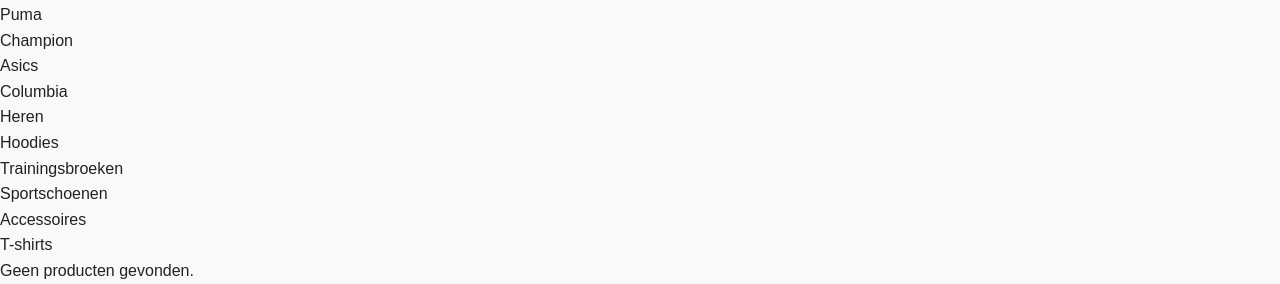
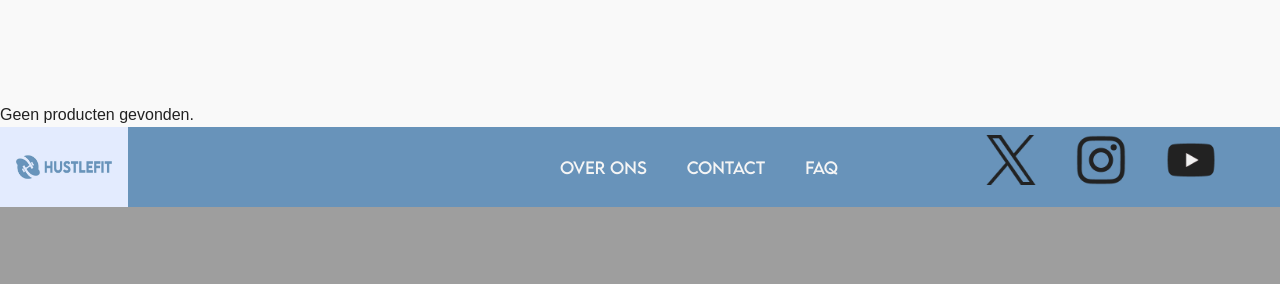
Before and after one commit to saied963/Nexus, a PHP site: page /netuxherenpagina/netux_herenpagina.php in a window 1280 px wide. Shown: the part 833-1117 px from the top of the page. After the commit the page ends 1040 px from the top, so only its background shows below. Run offline with PHP 8.4, Linux system fonts and the light colour scheme; data comes from the database, SQL or seed files in the repository; data that the repository does not hold is empty.

Commit message:
herenpagina is klaar

```diff
--- a/ProjectNETUX/netuxherenpagina/Netux.css
+++ b/ProjectNETUX/netuxherenpagina/Netux.css
@@ -301,11 +301,11 @@
 .footeritems-hustlefit {
     font-family: 'lemonmilkregular', sans-serif;
     display: flex;
-    gap: 5vh;  /* Space between list items */
+    gap: 5vh;
     padding: 0;
     color: #F5F5F5;
     list-style-type: none;
-    align-items: center; /* Aligns items vertically */
+    align-items: center;
 }
 
 .footeritems-hustlefit ul {
@@ -313,7 +313,7 @@
     gap: 5vh;
     padding: 0;
     list-style-type: none;
-    margin: 0; /* Remove unnecessary margin */
+    margin: 0;
     margin-left: 27em;
 }
 
@@ -321,7 +321,7 @@
     font-family: 'lemonmilkregular', sans-serif;
     color: #F5F5F5;
     list-style-type: none;
-    margin: 0; /* Remove margin-left: 27vw; to keep everything aligned */
+    margin: 0;
 }
 
 .sociaalmedia-footer {
@@ -334,13 +334,13 @@
 /* Social media iconen */
 .sociaalmedia-footer {
     display: flex;
-    gap: 1.5vw; /* Ruimte tussen de iconen */
-    justify-content: center; /* Houdt de iconen in het midden */
+    gap: 1.5vw;
+    justify-content: center;
     margin-top: 1vh;
     position: absolute; right: 5%;
 }
 
-/* Social media iconen styling */
+
 .sociaalmedia-footer img {
     width: 50px;
     height: 50px;
--- a/ProjectNETUX/netuxherenpagina/Netux.html
+++ b/ProjectNETUX/netuxherenpagina/Netux.html
@@ -20,7 +20,7 @@
             <li><a href="#">Nieuw</a></li>
         </ul>
         <div class="logos">
-            <!-- Voeg hier je logo's toe -->
+
             <img src="heart-removebg-preview.png" alt="favorieten" id="favorite_homepage" width="50px" height="50px"> <!--Meer navbar opties  om erop te klikken-->
             <img src="user_1077114__1_-removebg-preview.png" alt="gebruiker" id="user_homepage" width="50px" height="50px">
             <img src="bag_3502696-removebg-preview.png" alt="shoppingcart" id="shoppingcart_homepage" width="50px" height="50px">
@@ -33,7 +33,7 @@
             <p id="ctaa">10% Korting op alle t-shirts.</p>
          </div>
          </section>
-    <!-- Hero Section -->
+
     <section id="hero">
         <div class="hero-content">
             <h1>Upgrade Your Workout Gear</h1> <!--De header met een wijde foto erop en ook knop om te gaan starten met shoppen-->
@@ -42,7 +42,7 @@
         </div>
     </section>
 
-    <!-- Gear up Train harder section -->
+    <!-- Gear up Train harder -->
     <section id="Gear-up-Train-harder">
         <h2>Gear up. Train harder</h2>
 
--- /dev/null
+++ b/ProjectNETUX/netuxherenpagina/netux_herenpagina.css
@@ -0,0 +1,280 @@
+/* fonts */
+@font-face {
+    font-family: 'lemonmilkregular';
+    src: url('../netuxherenpagina/lemonmilk/LEMONMILK-Regular.otf') format('opentype');
+    font-weight: normal;
+    font-style: normal;
+    font-display: swap;
+}
+
+@font-face {
+    font-family: 'lemonmilkmedium';
+    src: url('../netuxherenpagina/lemonmilk/LEMONMILK-Medium.otf') format('opentype');
+    font-weight: 500;
+    font-style: normal;
+    font-display: swap;
+}
+
+@font-face {
+    font-family: 'lemonmilkbold';
+    src: url('../netuxherenpagina/lemonmilk/LEMONMILK-Bold.otf') format('opentype');
+    font-weight: bold;
+    font-style: normal;
+    font-display: swap;
+}
+
+@font-face {
+    font-family: 'lemonmilkmediumitalic';
+    src: url('../netuxherenpagina/lemonmilk/LEMONMILK-MediumItalic.otf') format('opentype');
+    font-weight: 500;
+    font-style: italic;
+    font-display: swap;
+}
+
+@font-face {
+    font-family: 'lemonmilkbolditalic';
+    src: url('../netuxherenpagina/lemonmilk/LEMONMILK-BoldItalic.otf') format('opentype');
+    font-weight: bold;
+    font-style: italic;
+    font-display: swap;
+}
+
+
+
+/* Algemene instellingen */
+* {
+    margin: 0;
+    padding: 0;
+    box-sizing: border-box;
+    font-family: 'Arial', sans-serif;
+}
+
+body {
+    line-height: 1.6;
+    color: #222222;
+    background-color: #F9F9F9;
+}
+
+/* Navbar */
+.navbar {
+    display: flex;
+    justify-content: space-between;
+    align-items: center;
+    padding: 1.5rem 5rem;
+    background-color: #E3EBFF;
+    box-shadow: 0 4px 6px rgba(0, 0, 0, 0.1);
+}
+
+/* Logo */
+#logo img {
+    width: 150px;
+    height: auto;
+}
+
+
+
+.navbar-menu {
+    display: flex;
+    gap: 2.5rem;
+    justify-content: center;
+    flex-grow: 1;
+}
+
+.navbar-menu li {
+    list-style: none;
+}
+
+.navbar-menu a {
+    color: #6893BA;
+    font-size: 1.2em;
+    font-weight: 500;
+    transition: color 0.3s ease;
+    text-decoration: none;
+    font-family: 'lemonmilkregular', sans-serif;
+}
+
+.navbar-menu a:hover {
+    color: #333333;
+}
+
+
+.navbar-icons {
+    display: flex;
+    gap: 2rem;
+    align-items: center;
+}
+
+.navbar-icons li {
+    list-style: none;
+}
+
+.navbar-icons img {
+    width: 30px;
+    height: 30px;
+    transition: transform 0.3s ease-in-out;
+    cursor: pointer;
+}
+
+.navbar-icons img:hover {
+    transform: scale(1.2);
+}
+
+
+
+
+/* Footer */
+.footer {
+    background-color: #6893BA;
+    display: flex;
+    flex-direction: column;
+    align-items: center;
+    justify-content: center;
+    text-align: center;
+    padding: 3vh 0;
+    width: 100%;
+    color: white;
+}
+
+
+
+.footer-hustlefit-homepage {
+    background-color: #6893BA;
+    list-style-type: none;
+    display: flex;
+    font-size: 1em;
+}
+
+#hustlefitlogo {
+    width: 10vw;
+    height: 10vh;
+}
+
+
+.footeritems-hustlefit {
+    font-family: 'lemonmilkregular', sans-serif;
+    display: flex;
+    gap: 5vh;
+    padding: 0;
+    color: #F5F5F5;
+    list-style-type: none;
+    align-items: center;
+}
+
+.footeritems-hustlefit ul {
+    display: flex;
+    gap: 5vh;
+    padding: 0;
+    list-style-type: none;
+    margin: 0;
+    margin-left: 27em;
+}
+
+.footeritems-hustlefit li {
+    font-family: 'lemonmilkregular', sans-serif;
+    color: #F5F5F5;
+    list-style-type: none;
+    margin: 0;
+}
+
+.sociaalmedia-footer {
+    display: flex;
+    gap: 2vw;
+    margin-left: 28vw;
+    margin-top: 1vh;
+}
+
+/* Social media iconen */
+.sociaalmedia-footer {
+    display: flex;
+    gap: 1.5vw;
+    justify-content: center;
+    margin-top: 1vh;
+    position: absolute; right: 5%;
+}
+
+
+.sociaalmedia-footer img {
+    width: 50px;
+    height: 50px;
+    transition: transform 0.3s ease-in-out;
+}
+
+.sociaalmedia-footer img:hover {
+    transform: scale(1.2);
+}
+
+.social-media {
+    display: flex;
+    gap: 2rem;
+}
+
+.sociaalmedia-footer ul {
+    display: flex;
+    gap: 5vh;
+    list-style-type: none;
+    padding: 0;
+    margin: 0;
+}
+
+.social-media a {
+    color: #F5F5F5;
+    font-size: 1.2em;
+    transition: color 0.3s ease;
+}
+
+.social-media a:hover {
+    color: #222222;
+}
+
+
+
+
+/* HEREN PAGINA */
+
+.producten-lijst {
+    display: grid;
+    grid-template-columns: repeat(auto-fill, minmax(200px, 1fr));
+    gap: 30px;
+    padding: 40px;
+    justify-items: center;
+}
+
+.product {
+    border: 1px solid #ddd;
+    padding: 15px;
+    text-align: center;
+    background-color: #fafafa;
+    border-radius: 10px;
+    transition: transform 0.2s ease;
+}
+
+.product:hover {
+    transform: scale(1.03);
+}
+
+.product img {
+    height: 200px;
+    width: auto;
+    object-fit: contain;
+    display: block;
+    margin: 0 auto 10px auto;
+}
+
+
+
+#heerkledingheader {
+    height: 700px;
+    width: 1500px;
+    max-width: 100%;
+    max-height: 100%;
+}
+
+
+#herenkleding {
+    font-family: 'lemonmilkbold', sans-serif;
+    font-size: 4em;
+    color: white;
+    position: relative;
+    bottom: 7em;
+    text-align: center;
+}
--- a/ProjectNETUX/netuxherenpagina/netux_herenpagina.php
+++ b/ProjectNETUX/netuxherenpagina/netux_herenpagina.php
@@ -29,7 +29,7 @@
     <meta name="viewport" content="width=device-width, initial-scale=1.0">
     <meta http-equiv="Content-Security-Policy" content="default-src 'self'; script-src 'self'; style-src 'self' 'unsafe-inline'; img-src 'self' data:;">
     <title>Netux Herenpagina HustleFit</title>
-    <link rel="stylesheet" href="Netux.css"> <!--Hier wordt het CSS gekoppeld aan de HTML bestand-->
+    <link rel="stylesheet" href="netux_herenpagina.css"> <!--Hier wordt het CSS gekoppeld aan de HTML bestand-->
 </head>
 <body>
     <!-- Navbar -->
@@ -44,7 +44,7 @@
             <li><a href="#">Nieuw</a></li>
         </ul>
         <div class="logos">
-            <!-- Voeg hier je logo's toe -->
+
             <img src="heart-removebg-preview.png" alt="favorieten" id="favorite_homepage" width="50px" height="50px"> <!--Meer navbar opties  om erop te klikken-->
             <img src="user_1077114__1_-removebg-preview.png" alt="gebruiker" id="user_homepage" width="50px" height="50px">
             <img src="bag_3502696-removebg-preview.png" alt="shoppingcart" id="shoppingcart_homepage" width="50px" height="50px">
@@ -54,68 +54,19 @@
 
     <!--header homepage-->
     <section class="header-hustlefit-heren">
-        <img src="bandan-mohammed-JqCMxXa3z9Q-unsplash.jpg" alt="heerkleding" width="50px" height="50px">
-        <h1 id="herenkleding">Herenkleding</p>
+        <div class="heerkleding-box">
+        <img src="bandan-mohammed-JqCMxXa3z9Q-unsplash.jpg" alt="heerkleding" id="heerkledingheader">
+        <p id="herenkleding">Herenkleding</p>
          </div>
     </section>
-
-    <!--herenkleding sectie-->
-    <section class="herensectie">
-        <div class="filtersheren">
-            <div class="maatheren">Maat</div>
-            <ul>
-            <li>L</li>
-            <li>XL</li>
-            <li>S</li>
-            <li>XS</li>
-            <li>XXL</li>
-            <li>M</li>
-        </ul>
-        <div class="kleurheren">Kleur</div>
-        <ul>
-            <li>Blauw</li>
-            <li>Zwart</li>
-            <li>Wit</li>
-            <li>Groen</li>
-            <li>Rood</li>
-            <li>Paars</li>
-        </ul>
-        <div class="prijsheren">Prijs</div>
-        <ul>
-            <li>1-50</li>
-            <li>50-100</li>
-            <li>100-150</li>
-            <li>200-250</li>
-            <li>300-350</li>
-            <li>400-450</li>
-        </ul>
-        <div class="merkheren">Merk</div>
-        <ul>
-            <li>Nike</li>
-            <li>Adidas</li>
-            <li>Puma</li>
-            <li>Champion</li>
-            <li>Asics</li>
-            <li>Columbia</li>
-        </ul>
-
-        <div class="selectieheren">
-    <ul>
-        <li>Heren</li>
-        <li>Hoodies</li>
-        <li>Trainingsbroeken</li>
-        <li>Sportschoenen</li>
-        <li>Accessoires</li>
-        <li>T-shirts</li>
-    </ul>
-</div>
-</div> <!-- END of filtersheren -->
 
 
 
 
 
-<!-- ✅ NOW move the product output outside the filters -->
+
+
+
 <div class="producten-container">
 <?php
     $sql = "SELECT p.* FROM product p
@@ -132,12 +83,12 @@
         $productPrijs = htmlspecialchars($row["prijs_product"]);
         $productAfbeelding = htmlspecialchars($row["afbeelding_product"]);
 
-        // Check if the image is an external URL or local
+
         if (!empty($productAfbeelding)) {
             $isExternal = (strpos($productAfbeelding, 'http') === 0);
             $imgSrc = $isExternal ? $productAfbeelding : "images/" . $productAfbeelding;
         } else {
-            $imgSrc = "images/placeholder.jpg"; // fallback image
+            $imgSrc = "images/placeholder.jpg";
         }
 
         echo "<div class='product'>";
@@ -153,6 +104,28 @@
 
     $conn->close();
 ?>
+
+        <!--footer homepage-->
+        <section class="footer-hustlefit-homepage">
+        <img src="Hustlefit logo(1).jpg" alt="Hustlefit" id="hustlefitlogo"> <!--Logo in de footer-->
+        <div class="footeritems-hustlefit">
+            <ul>
+        <li>Over ons</li>
+        <li>Contact</li> <!--Meer links in de footer-->
+        <li>FAQ</li>
+        </ul>
+        </div>
+        <div class="sociaalmedia-footer">
+        <ul>
+        <li><img src="x.png" alt="X" width="50px" height="50px"></li>
+        <li><img src="instagramlogohustlefit.png" alt="Instagram" width="50px" height="50px"></li> <!--Sociaal media links in de footer-->
+        <li><img src="youtubelogohustlefit.png" alt="YouTube" width="50px" height="50px"></li>
+        </ul>
+        </div>
+    </section>
+    <script src="Netux.js"></script> <!--Javascript bestand wordt gekoppeld aan de HTML bestand-->
+</body>
+</html>
 </div>
 
 
```
Also changed, not shown: other parts of ProjectNETUX/netuxherenpagina/Netux.css (+24 -45 lines).
